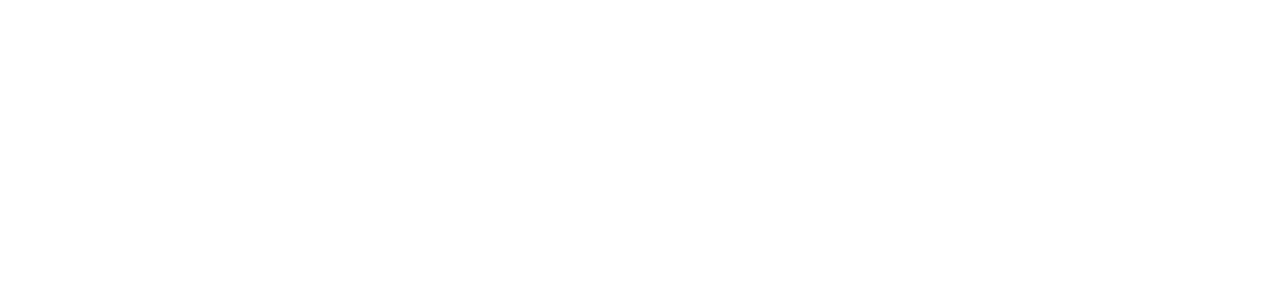
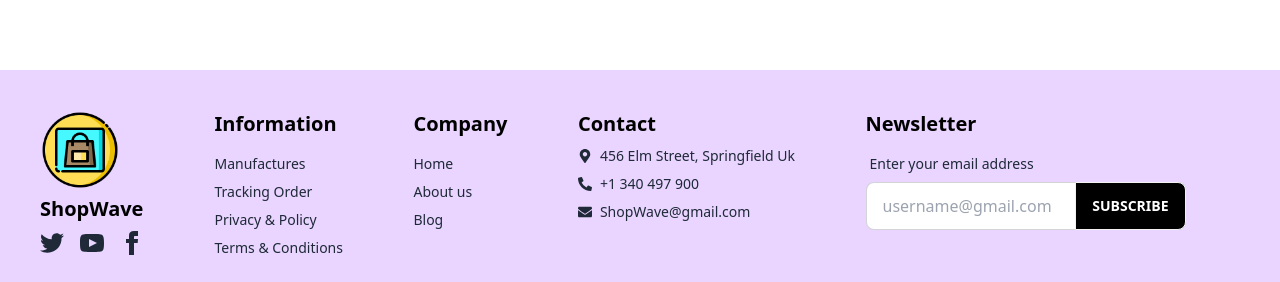
Before and after one commit to Ashik465/Shop-Wave-e-commerce-website, a React (Vite) app: page / in a window 1280 px wide. Shown: the part 670-952 px from the top of the page. Before the commit the page ends 800 px from the top, so only its background shows below. Built offline with nearby package versions, Linux system fonts and the light colour scheme; no server answers.

Commit message:
footer done

```diff
--- /dev/null
+++ b/src/components/footer/Footer.jsx
@@ -0,0 +1,105 @@
+import { Link } from "react-router-dom";
+import logo from "../../assets/logo/logo.png";
+import { FaMapMarkerAlt, FaPhoneAlt, FaEnvelope } from "react-icons/fa";
+
+const Footer = () => {
+  return (
+    <>
+      <footer className="footer p-10 bg-purple-200 text-base-content sm:overflow-x-auto">
+        <div>
+          <Link to="/">
+            <div className="avatar">
+              <div className="w-20 ">
+                <img src={logo} />
+              </div>
+            </div>
+            <p className="text-black font-bold text-xl">ShopWave</p>
+          </Link>
+          <div className="grid grid-flow-col gap-4 cursor-pointer ">
+            <a>
+              <svg
+                xmlns="http://www.w3.org/2000/svg"
+                width="24"
+                height="24"
+                viewBox="0 0 24 24"
+                className="fill-current "
+              >
+                <path d="M24 4.557c-.883.392-1.832.656-2.828.775 1.017-.609 1.798-1.574 2.165-2.724-.951.564-2.005.974-3.127 1.195-.897-.957-2.178-1.555-3.594-1.555-3.179 0-5.515 2.966-4.797 6.045-4.091-.205-7.719-2.165-10.148-5.144-1.29 2.213-.669 5.108 1.523 6.574-.806-.026-1.566-.247-2.229-.616-.054 2.281 1.581 4.415 3.949 4.89-.693.188-1.452.232-2.224.084.626 1.956 2.444 3.379 4.6 3.419-2.07 1.623-4.678 2.348-7.29 2.04 2.179 1.397 4.768 2.212 7.548 2.212 9.142 0 14.307-7.721 13.995-14.646.962-.695 1.797-1.562 2.457-2.549z"></path>
+              </svg>
+            </a>
+            <a>
+              <svg
+                xmlns="http://www.w3.org/2000/svg"
+                width="24"
+                height="24"
+                viewBox="0 0 24 24"
+                className="fill-current"
+              >
+                <path d="M19.615 3.184c-3.604-.246-11.631-.245-15.23 0-3.897.266-4.356 2.62-4.385 8.816.029 6.185.484 8.549 4.385 8.816 3.6.245 11.626.246 15.23 0 3.897-.266 4.356-2.62 4.385-8.816-.029-6.185-.484-8.549-4.385-8.816zm-10.615 12.816v-8l8 3.993-8 4.007z"></path>
+              </svg>
+            </a>
+            <a>
+              <svg
+                xmlns="http://www.w3.org/2000/svg"
+                width="24"
+                height="24"
+                viewBox="0 0 24 24"
+                className="fill-current"
+              >
+                <path d="M9 8h-3v4h3v12h5v-12h3.642l.358-4h-4v-1.667c0-.955.192-1.333 1.115-1.333h2.885v-5h-3.808c-3.596 0-5.192 1.583-5.192 4.615v3.385z"></path>
+              </svg>
+            </a>
+          </div>
+        </div>
+        <div>
+          <span className="font-bold mb-2 text-xl text-black">Information</span>
+          <a className="link link-hover">Manufactures</a>
+          <a className="link link-hover">Tracking Order</a>
+          <a className="link link-hover">Privacy & Policy</a>
+          <a className="link link-hover">Terms & Conditions</a>
+        </div>
+        <div>
+          <span className="font-bold mb-2 text-xl text-black">Company</span>
+          <a className="link link-hover">Home</a>
+          <a className="link link-hover">About us</a>
+           <a className="link link-hover">Blog</a>
+        </div>
+
+        <div>
+          <span className="text-xl font-bold text-black">Contact</span>
+
+          <div className="flex gap-2 items-center">
+            <FaMapMarkerAlt></FaMapMarkerAlt>{" "}
+            <a className="">456 Elm Street, Springfield Uk</a>
+          </div>
+          <div className="flex gap-2 items-center">
+            <FaPhoneAlt></FaPhoneAlt> <a className="">+1 340 497 900</a>
+          </div>
+
+          <div className="flex gap-2 items-center">
+            <FaEnvelope></FaEnvelope> <a className="">ShopWave@gmail.com</a>
+          </div>
+        </div>
+        <div>
+    <span className="text-xl font-bold text-black">Newsletter</span>
+    <div className="form-control w-80">
+      <label className="label">
+        <span className="label-text">Enter your email address</span>
+      </label>
+      <div className="relative ">
+        <input type="text" placeholder="username@gmail.com" className="input input-bordered w-full pr-16 " />
+        <button className="btn bg-black text-white hover:bg-green-400 absolute top-0 right-0 rounded-l-none ">Subscribe</button>
+      </div>
+    </div>
+  </div>
+      </footer>
+      <footer className="footer footer-center p-4 bg-purple-300 text-base-content">
+        <div>
+          <p>Copyright © 2023- ShopWave. All rights reserved.</p>
+        </div>
+      </footer>
+    </>
+  );
+};
+
+export default Footer;
--- a/src/layout/MainLayout.jsx
+++ b/src/layout/MainLayout.jsx
@@ -1,5 +1,6 @@
 import { Outlet } from "react-router-dom";
 import Navbar from "../components/navbar/Navbar";
+import Footer from "../components/footer/Footer";
 
 
 const MainLayOut = () => {
@@ -9,6 +10,7 @@
             <div className=" min-h-[calc(100vh-136px)]">
         <Outlet></Outlet>
       </div>
+     <Footer></Footer>
         </>
     );
 };
```
